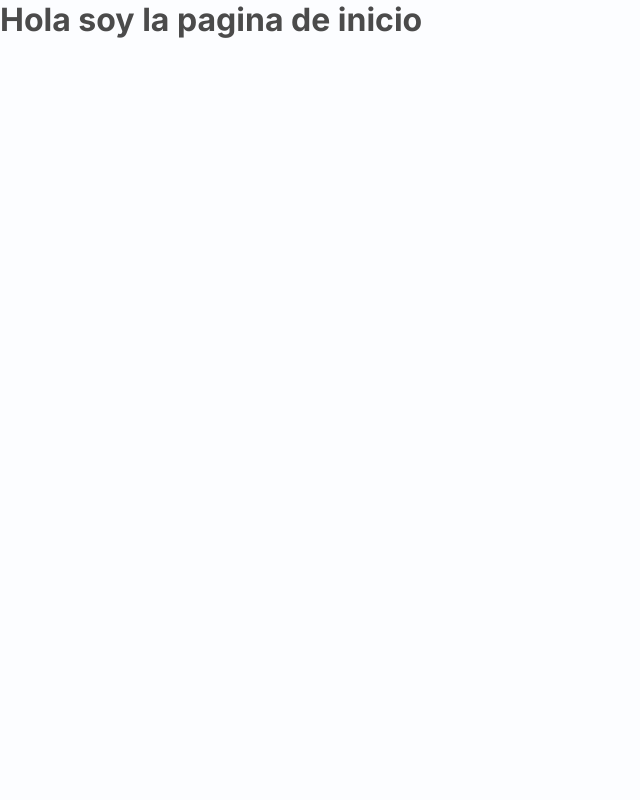
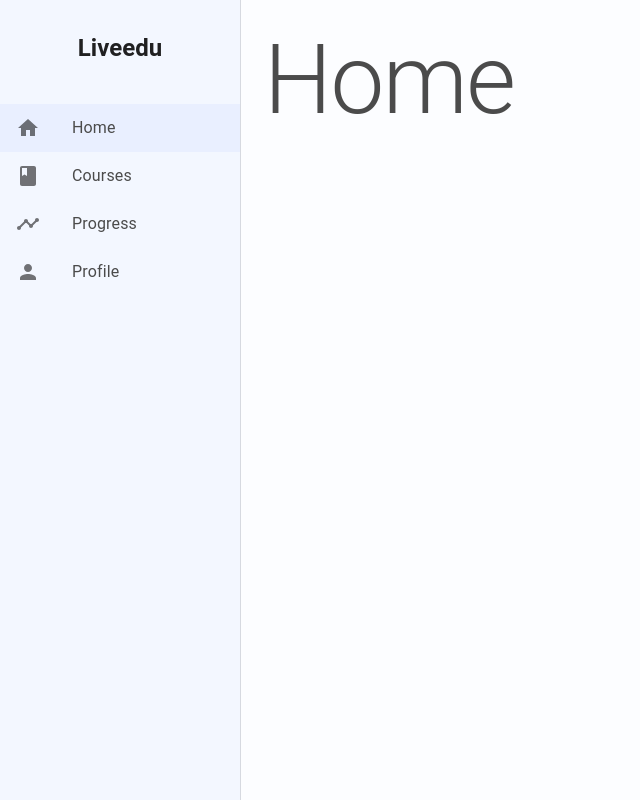
Before and after one commit to svalentinaog/Liveedu, a React (Vite) app: page /home in a window 1280 px wide. Shown: the whole page, without its empty margins (0-640 px from the left). Built offline with nearby package versions, Linux system fonts and the light colour scheme.

Commit message:
se refactorizo parte del codigo

```diff
--- /dev/null
+++ b/src/components/Layout.tsx
@@ -0,0 +1,107 @@
+import {
+  Drawer,
+  List,
+  ListItemIcon,
+  ListItemText,
+  Typography,
+  styled,
+  Hidden,
+} from "@mui/material";
+import { Home, Book, Timeline, Person } from "@mui/icons-material";
+import { useLocation, Link } from "react-router-dom";
+
+// Styles (Pendiente mover a mui.ts)
+const StyledDrawer = styled(Drawer)({
+  width: 240,
+  flexShrink: 0,
+  "& .MuiDrawer-paper": {
+    width: 240,
+    backgroundColor: "#F3F7FF",
+  },
+});
+
+const StyledLink = styled(Link)(({ theme }) => ({
+  textDecoration: "none",
+  display: "flex",
+  alignItems: "center",
+  padding: theme.spacing(1, 2),
+  "&.Mui-selected": {
+    backgroundColor: "#E9EFFF",
+  },
+}));
+
+const LayoutContainer = styled("div")({
+  display: "flex",
+  flexDirection: "column",
+  minHeight: "100vh",
+});
+
+const Content = styled("main")(({ theme }) => ({
+  flexGrow: 1,
+  padding: theme.spacing(3),
+  marginLeft: 240,
+  '@media (max-width: 600px)': {
+    marginLeft: 0,
+  }
+}));
+
+const Footer = styled("footer")(({ theme }) => ({
+  display: "flex",
+  justifyContent: "space-around",
+  alignItems: "center",
+  backgroundColor: "#F3F7FF",
+  padding: theme.spacing(2),
+}));
+// end Styles
+
+const menuItems = [
+  { text: "Home", icon: <Home />, path: "/home" },
+  { text: "Courses", icon: <Book />, path: "/courses" },
+  { text: "Progress", icon: <Timeline />, path: "/progress" },
+  { text: "Profile", icon: <Person />, path: "/profile" },
+];
+
+export default function Layout({ children }: { children: React.ReactNode }) {
+  const location = useLocation();
+
+  return (
+    <LayoutContainer>
+      <Hidden smDown>
+        <StyledDrawer variant="permanent" anchor="left">
+          <Typography
+            variant="h5"
+            sx={{ padding: 4, fontWeight: "bold", textAlign: "center" }}
+          >
+            Liveedu
+          </Typography>
+          <List>
+            {menuItems.map((item) => (
+              <StyledLink
+                to={item.path}
+                key={item.text}
+                className={
+                  location.pathname === item.path ? "Mui-selected" : ""
+                }
+              >
+                <ListItemIcon>{item.icon}</ListItemIcon>
+                <ListItemText sx={{ color: "#4B4B4B" }} primary={item.text} />
+              </StyledLink>
+            ))}
+          </List>
+        </StyledDrawer>
+      </Hidden>
+
+      <Content>{children}</Content>
+
+      <Hidden smUp>
+        <Footer>
+          {menuItems.map((item) => (
+            <StyledLink to={item.path} key={item.text}>
+              <ListItemIcon>{item.icon}</ListItemIcon>
+            </StyledLink>
+          ))}
+        </Footer>
+      </Hidden>
+    </LayoutContainer>
+  );
+}
--- a/src/components/PaginationPoints.tsx
+++ b/src/components/PaginationPoints.tsx
@@ -6,7 +6,7 @@ interface PaginationPointsProps {
   goToScreen: (screenIndex: number) => void;
 }
 
-// Styles
+// Styles (Pendiente mover a mui.ts)
 const stylesPagination = {
   paginationContainer: {
     display: "flex",
@@ -23,6 +23,7 @@ const stylesPagination = {
     cursor: "pointer",
   }),
 };
+// end Styles
 
 export default function PaginationPoints({
   totalPoints,
--- a/src/styles/mui.ts
+++ b/src/styles/mui.ts
@@ -153,3 +153,5 @@ export const StyledButton = styled(Button)({
     boxShadow: "none",
     padding: "1.75rem",
 });
+
+// * LAYOUT
--- /dev/null
+++ b/src/viewmodels/useSplashScreen.ts
@@ -0,0 +1,14 @@
+import { useEffect } from 'react';
+import { useNavigate } from 'react-router-dom';
+
+export const useSplashScreen = (duration: number, redirectPath: string) => {
+    const navigate = useNavigate();
+
+    useEffect(() => {
+        const timer = setTimeout(() => {
+            navigate(redirectPath);
+        }, duration);
+
+        return () => clearTimeout(timer);
+    }, [navigate, duration, redirectPath]);
+};
--- a/src/viewmodels/useUserAuthentication.ts
+++ b/src/viewmodels/useUserAuthentication.ts
@@ -18,10 +18,11 @@ export default function useUserAuthentication() {
     };
   };
   const handleSignUpForm = () => {
+    // * Aqui tengo pendiente:
     // send form data to server
     // const { signUp_email, signUp_name, signUp_phone, signUp_password } = user;
     // FETCH/AXIOS.POST Y MANDAR OBJETO {signUp_email, signUp_name, signUp_phone, signUp_password }
-    // DISPATCH
+    // DISPATCH 😎
     dispatch(dispatch(userRegistered()));
   };
   return {
--- /dev/null
+++ b/src/viewmodels/useVerification.ts
@@ -0,0 +1,41 @@
+import { useState, useRef, useEffect } from 'react';
+
+export const useVerificationCode = () => {
+    const [code, setCode] = useState<string[]>(['', '', '', '']);
+    const inputRefs = [useRef<HTMLInputElement>(null), useRef<HTMLInputElement>(null), useRef<HTMLInputElement>(null), useRef<HTMLInputElement>(null)];
+
+    const handleInputChange = (index: number, value: string) => {
+        if (value.length <= 1 && /^\d?$/.test(value)) {
+            const newCode = [...code];
+            newCode[index] = value;
+            setCode(newCode);
+
+            // Si hay un valor ingresado y no estamos en el último input, mover foco al siguiente
+            if (value !== '' && index < 3) {
+                inputRefs[index + 1].current?.focus();
+            }
+        }
+    };
+
+    const handleKeyPress = (index: number, key: string) => {
+        // Si el input actual está vacío, mover foco al anterior al presionar Backspace
+        if (key === 'Backspace') {
+            if (index > 0 && code[index] === '') {
+                inputRefs[index - 1].current?.focus();
+            }
+        }
+    };
+
+    useEffect(() => {
+        // Al cargar componente, enfocar el primer input
+        inputRefs[0].current?.focus();
+    // eslint-disable-next-line react-hooks/exhaustive-deps
+    }, []);
+
+    return {
+        code,
+        inputRefs,
+        handleInputChange,
+        handleKeyPress,
+    };
+};
--- a/src/views/Home.tsx
+++ b/src/views/Home.tsx
@@ -1,7 +1,13 @@
+import { Box } from "@mui/system";
+import Layout from "../components/Layout";
+import { Typography } from "@mui/material";
+
 export default function Home() {
   return (
-    <div>
-      <h1>Hola soy la pagina de inicio</h1>
-    </div>
+    <Layout>
+      <Box>
+        <Typography variant="h1">Home</Typography>
+      </Box>
+    </Layout>
   );
 }
--- a/src/views/SplashScreen.tsx
+++ b/src/views/SplashScreen.tsx
@@ -1,17 +1,8 @@
-import { useEffect } from 'react';
-import { useNavigate } from 'react-router-dom';
 import { FullScreenBox, LogoContainer, LogoImage } from "../styles/mui";
+import { useSplashScreen } from "../viewmodels/useSplashScreen";
 
 export default function SplashScreen() {
-  const navigate = useNavigate();
-
-  useEffect(() => {
-    const timer = setTimeout(() => {
-      navigate('/onboarding');
-    }, 3000);
-
-    return () => clearTimeout(timer);
-  }, [navigate]);
+    useSplashScreen(3000, '/onboarding');
 
     return (
         <FullScreenBox>
--- a/src/views/VerificationCode.tsx
+++ b/src/views/VerificationCode.tsx
@@ -1,39 +1,11 @@
-import { useState, useRef, useEffect } from 'react';
 import { Box, Typography } from '@mui/material';
 import { CodeInputContainer, CodeInput, commonStyles, gridElements, formField } from "../styles/mui";
 import { Grid } from '@mui/system';
 import { Link } from 'react-router-dom';
+import { useVerificationCode } from '../viewmodels/useVerification';
 
 export default function VerificationCode() {
-    const [code, setCode] = useState<string[]>(['', '', '', '']);
-    const inputRefs = [useRef<HTMLInputElement>(null), useRef<HTMLInputElement>(null), useRef<HTMLInputElement>(null), useRef<HTMLInputElement>(null)];
-
-    const handleInputChange = (index: number, value: string) => {
-        if (value.length <= 1 && /^\d?$/.test(value)) {
-            const newCode = [...code];
-            newCode[index] = value;
-            setCode(newCode);
-
-            // Si hay un valor ingresado y no estamos en el último input, mueve el foco al siguiente
-            if (value !== '' && index < 3) {
-                inputRefs[index + 1].current?.focus();
-            }
-        }
-    };
-
-    const handleKeyPress = (index: number, key: string) => {
-        // Si el input actual está vacío, mueve el foco al anterior al presionar Backspace
-        if (key === 'Backspace') {
-            if (index > 0 && code[index] === '') {
-                inputRefs[index - 1].current?.focus();
-            }
-        }
-    };
-
-    useEffect(() => {
-        // Al cargar el componente, enfocar el primer input
-        inputRefs[0].current?.focus();
-    }, []);
+    const { code, inputRefs, handleInputChange, handleKeyPress } = useVerificationCode();
 
     return (
         <Grid container spacing={2}>
```
Also changed, not shown: src/components/NavBar.tsx (deleted). Lines whose indentation alone changed are shown as unchanged.
